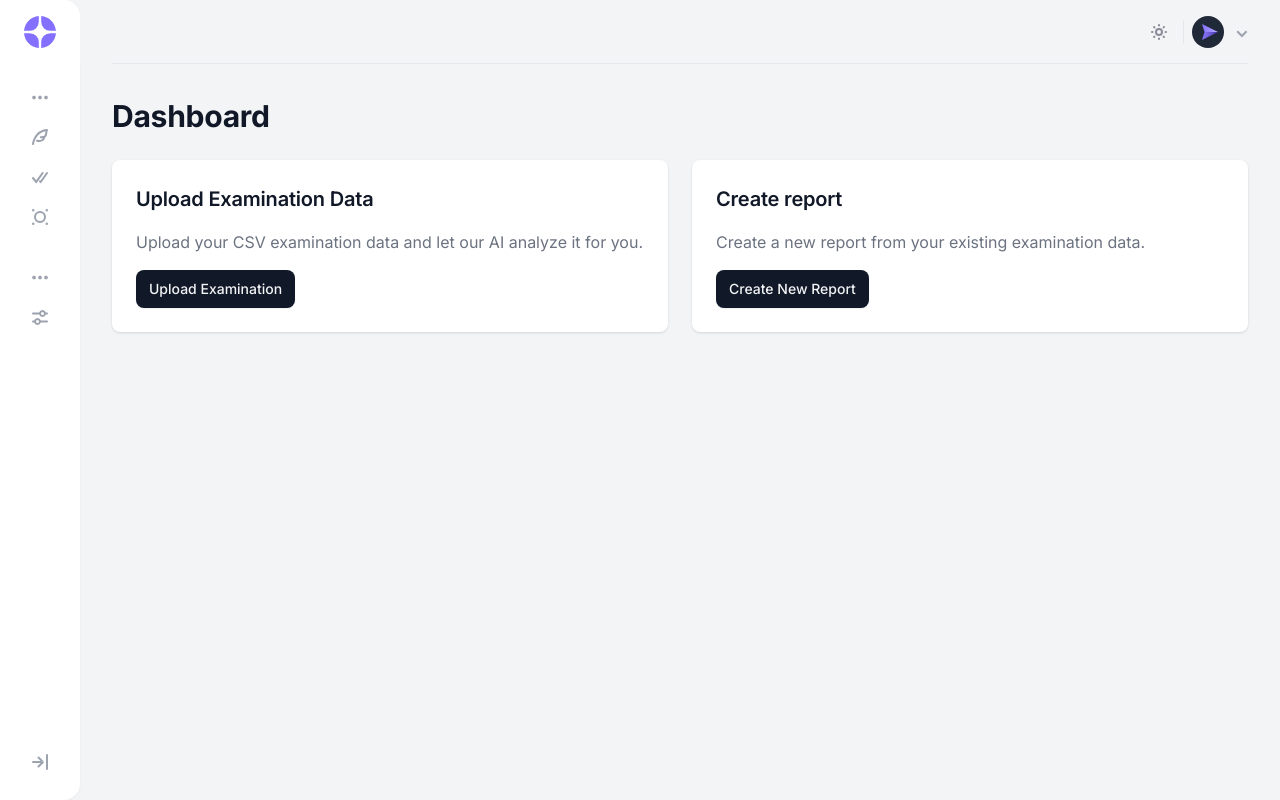
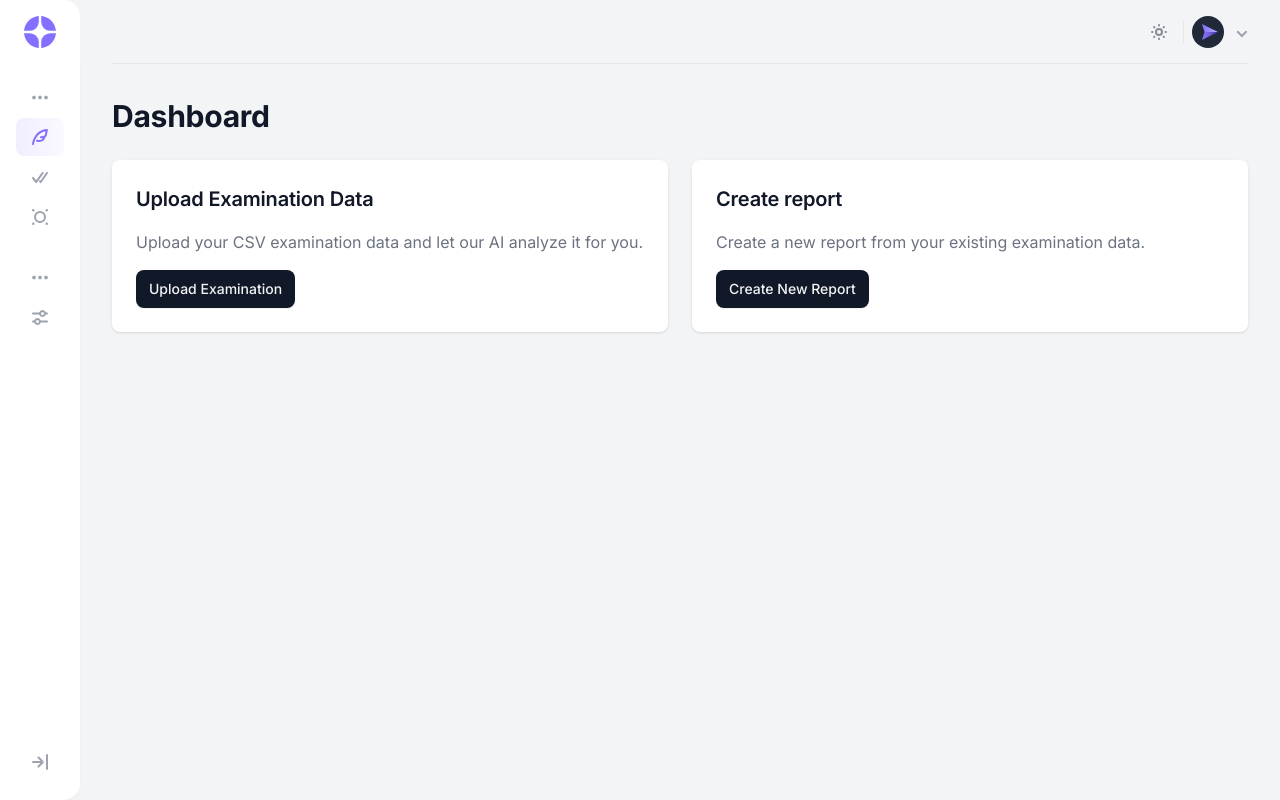
Before and after one commit to t4ncerz/hrly-app, a Next.js app: page / in a window 1280 px wide. Built offline with nearby package versions, Linux system fonts and the light colour scheme; no server answers.

Commit message:
feat: add active styling to sidebar

```diff
--- a/src/components/ui/sidebar.tsx
+++ b/src/components/ui/sidebar.tsx
@@ -105,7 +105,7 @@ export function Sidebar({
               {/* Dashboard */}
               <li
                 className={`pl-4 pr-3 py-2 rounded-lg mb-0.5 last:mb-0 bg-linear-to-r ${
-                  segments.includes("inbox") &&
+                  segments.length === 0 &&
                   "from-violet-500/[0.12] dark:from-violet-500/[0.24] to-violet-500/[0.04]"
                 }`}
               >
@@ -113,7 +113,7 @@ export function Sidebar({
                   <div className="flex items-center">
                     <svg
                       className={`shrink-0 fill-current ${
-                        segments.includes("inbox")
+                        segments.length === 0
                           ? "text-violet-500"
                           : "text-gray-400 dark:text-gray-500"
                       }`}
@@ -130,8 +130,8 @@ export function Sidebar({
                   </div>
                 </SidebarLink>
               </li>
-              {/* Settings */}
-              <SidebarLinkGroup open={segments.includes("settings")}>
+              {/* Reports */}
+              <SidebarLinkGroup open={segments.includes("reports")}>
                 {(handleClick, open) => {
                   return (
                     <>
@@ -154,7 +154,11 @@ export function Sidebar({
                         <div className="flex items-center justify-between">
                           <div className="flex items-center">
                             <svg
-                              className={`shrink-0 fill-current text-gray-400 dark:text-gray-500`}
+                              className={`shrink-0 fill-current ${
+                                segments.includes("reports")
+                                  ? "text-violet-500"
+                                  : "text-gray-400 dark:text-gray-500"
+                              }`}
                               xmlns="http://www.w3.org/2000/svg"
                               width="16"
                               height="16"
@@ -201,7 +205,7 @@ export function Sidebar({
                   );
                 }}
               </SidebarLinkGroup>
-              {/* Utility */}
+              {/* Examination */}
               <SidebarLinkGroup open={segments.includes("examination")}>
                 {(handleClick, open) => {
                   return (
@@ -296,7 +300,7 @@ export function Sidebar({
               {/* Settings */}
               <li
                 className={`pl-4 pr-3 py-2 rounded-lg mb-0.5 last:mb-0 bg-linear-to-r ${
-                  segments.includes("inbox") &&
+                  segments.includes("settings") &&
                   "from-violet-500/[0.12] dark:from-violet-500/[0.24] to-violet-500/[0.04]"
                 }`}
               >
```
